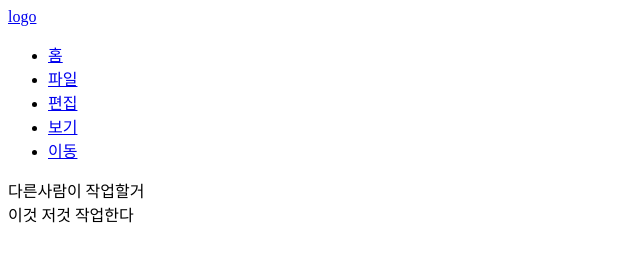
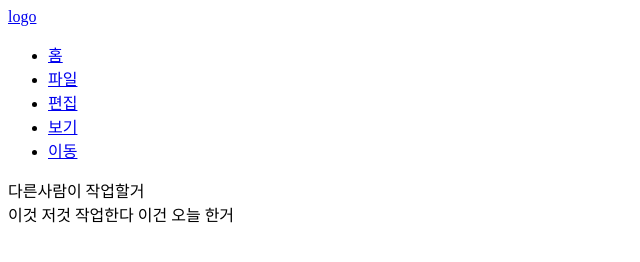
Before and after one commit to BonggilB/remote-git, a plain HTML site: page index.html in a window 1280 px wide. Shown: the whole page, without its empty margins (0-640 px from the left). Drawn offline with Linux system fonts and the light colour scheme.

Commit message:
2022-04-29 작업결과물

```diff
--- a/index.html
+++ b/index.html
@@ -24,5 +24,6 @@
   </section>
 
   이것 저것 작업한다
+  이건 오늘 한거
 </body>
 </html>
```
